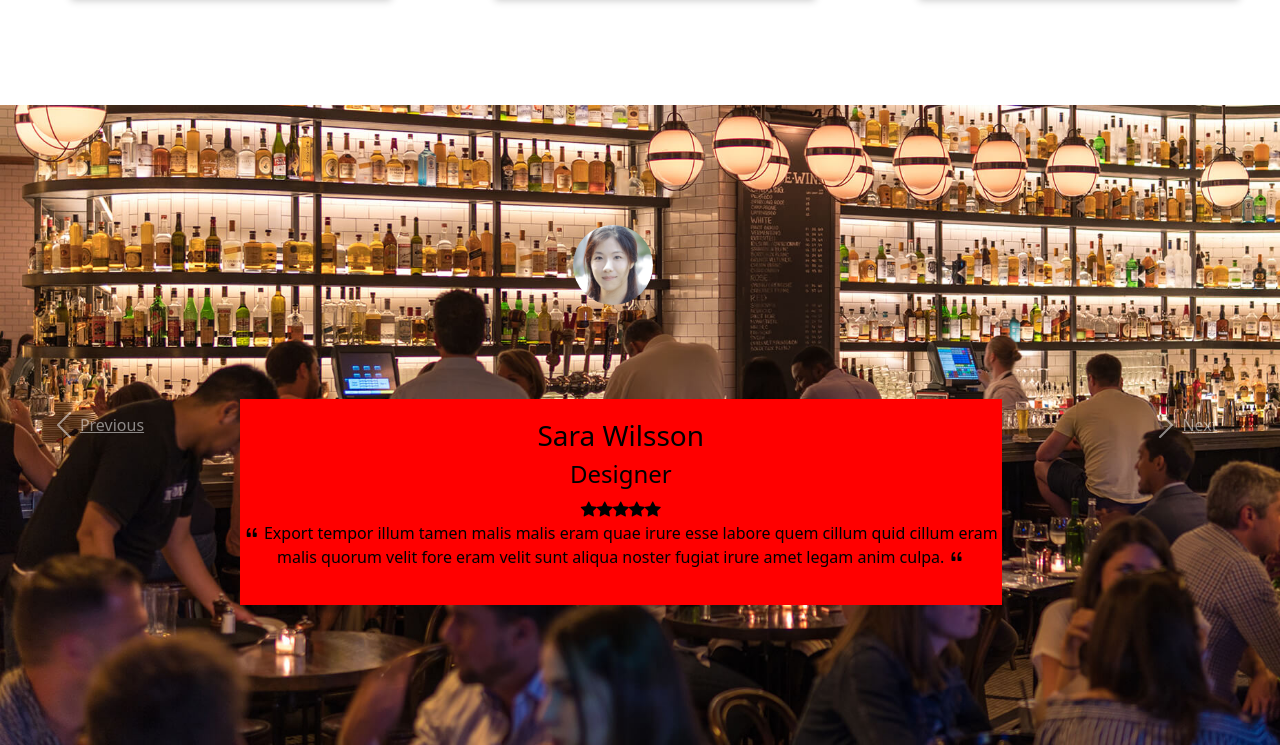
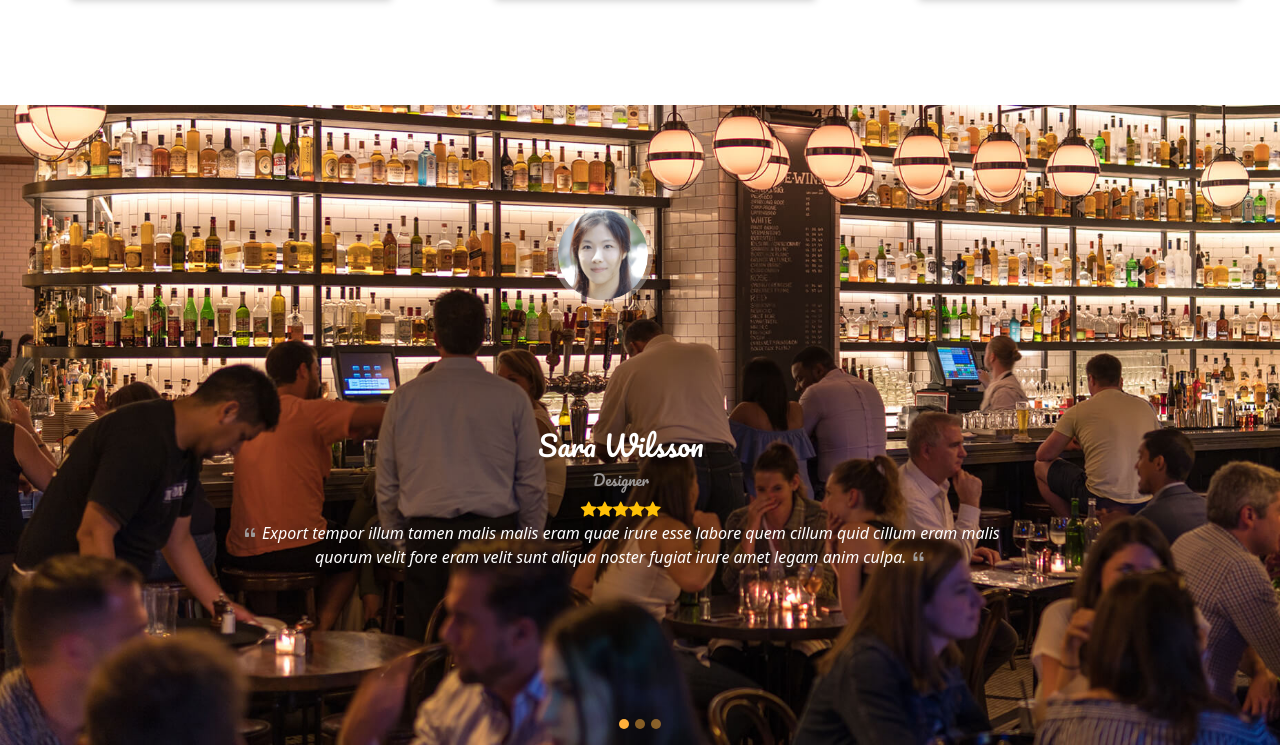
Before and after one commit to ELBOUHEMIAmal/Delicieus-Amal-Elbouhemi, a website: page index.html in a window 1280 px wide. Shown: the part 6695-7440 px from the top of the page. Drawn offline with nearby package versions, Linux system fonts and the light colour scheme; a web font is replaced by a local one.

Commit message:
end testimonial

```diff
--- a/index.html
+++ b/index.html
@@ -708,6 +708,11 @@
             <div class="carousel-chefs">
                 <div class="opacity2"></div>
                 <div id="carouselExampleInterval" class="carousel slide" data-ride="carousel">
+                    <div class="carousel-indicators">
+                        <button type="button" data-bs-target="#carouselExampleDark" data-bs-slide-to="0" class="active" aria-current="true" aria-label="Slide 1"></button>
+                        <button type="button" data-bs-target="#carouselExampleDark" data-bs-slide-to="1" aria-label="Slide 2"></button>
+                        <button type="button" data-bs-target="#carouselExampleDark" data-bs-slide-to="2" aria-label="Slide 3"></button>
+                      </div>
                     <div class="carousel-inner">
                         <!-- <div class="swiper-slide swiper-slide-next" role="group" aria-label="2 / 5" data-swiper-slide-index="1">
                             <div class="testimonial-item">
@@ -729,11 +734,15 @@
                                 <h3>Sara Wilsson</h3>
                                 <h4>Designer</h4>
                                 <div class="stars">
-                                <i class="bi bi-star-fill"></i><i class="bi bi-star-fill"></i><i class="bi bi-star-fill"></i><i class="bi bi-star-fill"></i><i class="bi bi-star-fill"></i>
+                                    <i class="bi bi-star-fill"></i><i class="bi bi-star-fill"></i><i
+                                        class="bi bi-star-fill"></i><i class="bi bi-star-fill"></i><i
+                                        class="bi bi-star-fill"></i>
                                 </div>
                                 <p>
                                     <i class="bi bi-quote quote-icon-left"></i>
-                                <span>Export tempor illum tamen malis malis eram quae irure esse labore quem cillum quid cillum eram malis quorum velit fore eram velit sunt aliqua noster fugiat irure amet legam anim culpa.</span>
+                                    <span>Export tempor illum tamen malis malis eram quae irure esse labore quem cillum
+                                        quid cillum eram malis quorum velit fore eram velit sunt aliqua noster fugiat
+                                        irure amet legam anim culpa.</span>
                                     <i class="bi bi-quote quote-icon-right"></i>
                                 </p>
                             </div>
@@ -744,11 +753,15 @@
                                 <h3>Mart Brandon</h3>
                                 <h4>Designer</h4>
                                 <div class="stars">
-                                <i class="bi bi-star-fill"></i><i class="bi bi-star-fill"></i><i class="bi bi-star-fill"></i><i class="bi bi-star-fill"></i><i class="bi bi-star-fill"></i>
+                                    <i class="bi bi-star-fill"></i><i class="bi bi-star-fill"></i><i
+                                        class="bi bi-star-fill"></i><i class="bi bi-star-fill"></i><i
+                                        class="bi bi-star-fill"></i>
                                 </div>
                                 <p>
                                     <i class="bi bi-quote quote-icon-left"></i>
-                                <span>Export tempor illum tamen malis malis eram quae irure esse labore quem cillum quid cillum eram malis quorum velit fore eram velit sunt aliqua noster fugiat irure amet legam anim culpa.</span>
+                                    <span>Export tempor illum tamen malis malis eram quae irure esse labore quem cillum
+                                        quid cillum eram malis quorum velit fore eram velit sunt aliqua noster fugiat
+                                        irure amet legam anim culpa.</span>
                                     <i class="bi bi-quote quote-icon-right"></i>
                                 </p>
                             </div>
@@ -759,11 +772,15 @@
                                 <h3>John Larson</h3>
                                 <h4>Designer</h4>
                                 <div class="stars">
-                                <i class="bi bi-star-fill"></i><i class="bi bi-star-fill"></i><i class="bi bi-star-fill"></i><i class="bi bi-star-fill"></i><i class="bi bi-star-fill"></i>
+                                    <i class="bi bi-star-fill"></i><i class="bi bi-star-fill"></i><i
+                                        class="bi bi-star-fill"></i><i class="bi bi-star-fill"></i><i
+                                        class="bi bi-star-fill"></i>
                                 </div>
                                 <p>
                                     <i class="bi bi-quote quote-icon-left"></i>
-                                <span>Export tempor illum tamen malis malis eram quae irure esse labore quem cillum quid cillum eram malis quorum velit fore eram velit sunt aliqua noster fugiat irure amet legam anim culpa.</span>
+                                    <span>Export tempor illum tamen malis malis eram quae irure esse labore quem cillum
+                                        quid cillum eram malis quorum velit fore eram velit sunt aliqua noster fugiat
+                                        irure amet legam anim culpa.</span>
                                     <i class="bi bi-quote quote-icon-right"></i>
                                 </p>
                             </div>
@@ -774,11 +791,15 @@
                                 <h3>Soul Goodman</h3>
                                 <h4>Designer</h4>
                                 <div class="stars">
-                                <i class="bi bi-star-fill"></i><i class="bi bi-star-fill"></i><i class="bi bi-star-fill"></i><i class="bi bi-star-fill"></i><i class="bi bi-star-fill"></i>
+                                    <i class="bi bi-star-fill"></i><i class="bi bi-star-fill"></i><i
+                                        class="bi bi-star-fill"></i><i class="bi bi-star-fill"></i><i
+                                        class="bi bi-star-fill"></i>
                                 </div>
                                 <p>
                                     <i class="bi bi-quote quote-icon-left"></i>
-                                <span>Export tempor illum tamen malis malis eram quae irure esse labore quem cillum quid cillum eram malis quorum velit fore eram velit sunt aliqua noster fugiat irure amet legam anim culpa.</span>
+                                    <span>Export tempor illum tamen malis malis eram quae irure esse labore quem cillum
+                                        quid cillum eram malis quorum velit fore eram velit sunt aliqua noster fugiat
+                                        irure amet legam anim culpa.</span>
                                     <i class="bi bi-quote quote-icon-right"></i>
                                 </p>
                             </div>
@@ -789,11 +810,15 @@
                                 <h3>Jina Karles</h3>
                                 <h4>Designer</h4>
                                 <div class="stars">
-                                <i class="bi bi-star-fill"></i><i class="bi bi-star-fill"></i><i class="bi bi-star-fill"></i><i class="bi bi-star-fill"></i><i class="bi bi-star-fill"></i>
+                                    <i class="bi bi-star-fill"></i><i class="bi bi-star-fill"></i><i
+                                        class="bi bi-star-fill"></i><i class="bi bi-star-fill"></i><i
+                                        class="bi bi-star-fill"></i>
                                 </div>
                                 <p>
                                     <i class="bi bi-quote quote-icon-left"></i>
-                                <span>Export tempor illum tamen malis malis eram quae irure esse labore quem cillum quid cillum eram malis quorum velit fore eram velit sunt aliqua noster fugiat irure amet legam anim culpa.</span>
+                                    <span>Export tempor illum tamen malis malis eram quae irure esse labore quem cillum
+                                        quid cillum eram malis quorum velit fore eram velit sunt aliqua noster fugiat
+                                        irure amet legam anim culpa.</span>
                                     <i class="bi bi-quote quote-icon-right"></i>
                                 </p>
                             </div>
@@ -802,11 +827,11 @@
                     </div>
                     <a class="carousel-control-prev" href="#carouselExampleInterval" role="button" data-slide="prev">
                         <span class="carousel-control-prev-icon" aria-hidden="true"></span>
-                        <span class="sr-only">Previous</span>
+                        <span class="sr-only"></span>
                     </a>
                     <a class="carousel-control-next" href="#carouselExampleInterval" role="button" data-slide="next">
                         <span class="carousel-control-next-icon" aria-hidden="true"></span>
-                        <span class="sr-only">Next</span>
+                        <span class="sr-only"></span>
                     </a>
                 </div>
 
--- a/src/sass/modules/main/event/_event.sass
+++ b/src/sass/modules/main/event/_event.sass
@@ -196,6 +196,24 @@
             background-size: cover
             background-position: center
             position: relative
+            .carousel-indicators [data-bs-target]
+                box-sizing: content-box
+                flex: 0 1 auto
+                width: 30px
+                height: 3px
+                padding: 0
+                margin-right: 3px
+                margin-left: 3px
+                text-indent: -999px
+                cursor: pointer
+                background-color: #ffb03b
+                border: 0
+                border-radius: 50%
+                height: 10px
+                width: 10px
+                transition: opacity 0.6s ease
+            .carousel-control-prev, .carousel-control-next
+                display: none
             .carousel-inner
                 position: relative
                 width: 100%
@@ -208,11 +226,26 @@
                     .carousel-caption
                         color: #000
                         z-index: 99999999
-                        background-color: red
+                        h3
+                            color: white
+                            font-family: "Pacifico", cursive
+                        h4
+                            font-family: "Pacifico", cursive
+                            color: #9c9999
+                            font-size: 15px
+                        .stars
+                            i
+                                color: #ffc107
+                        p
+                            i
+                                color: #9c9999
+                            span
+                                color: white
+                                font-style: italic
                     .d-block
                         position: absolute
                         bottom: 40vh
                         right: 40vw
-                        width: 80px
+                        width: 100px
                         border-radius: 50%
-                        border: 5px #080808
+                        border: 5px solid #ffffff54
```
Also changed, not shown: public/css/app.css, 1 other file. Lines whose indentation alone changed are shown as unchanged.
